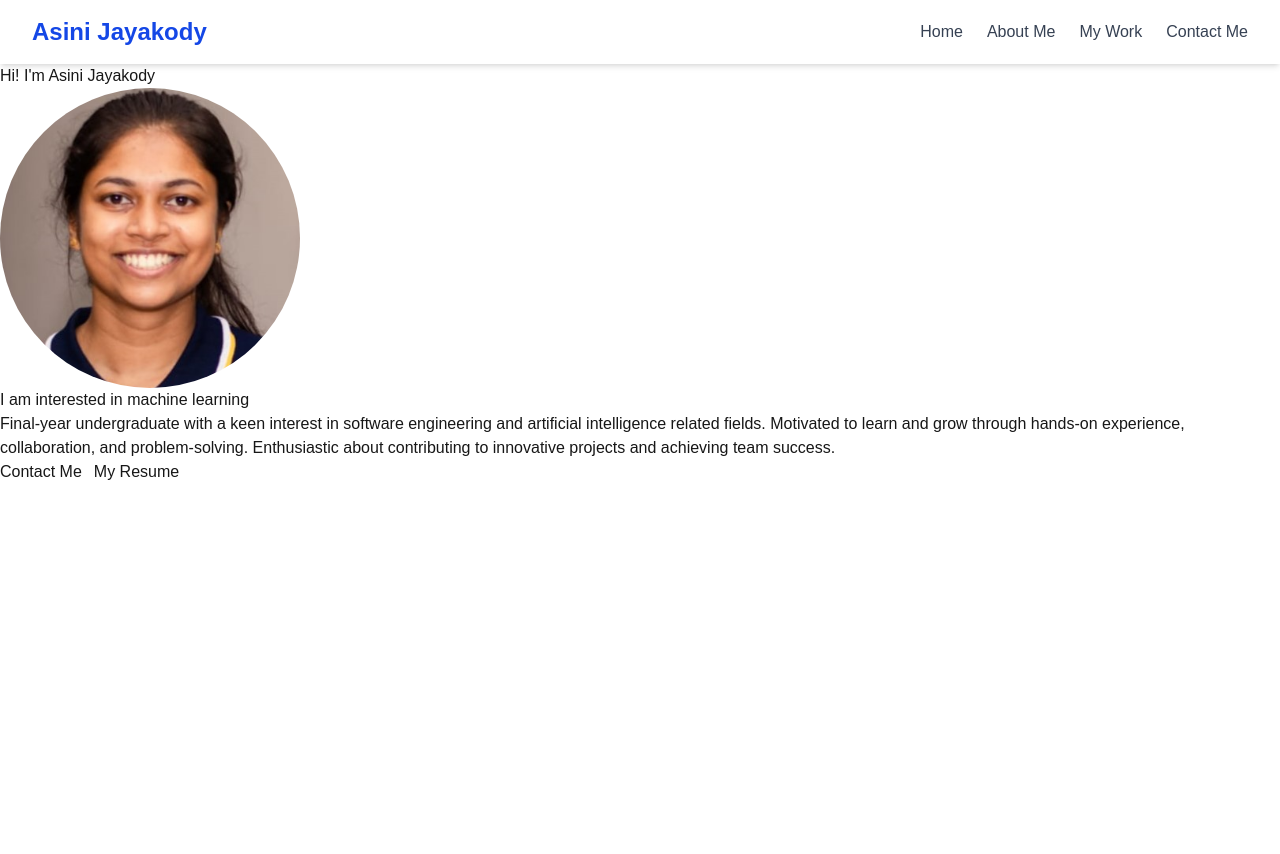
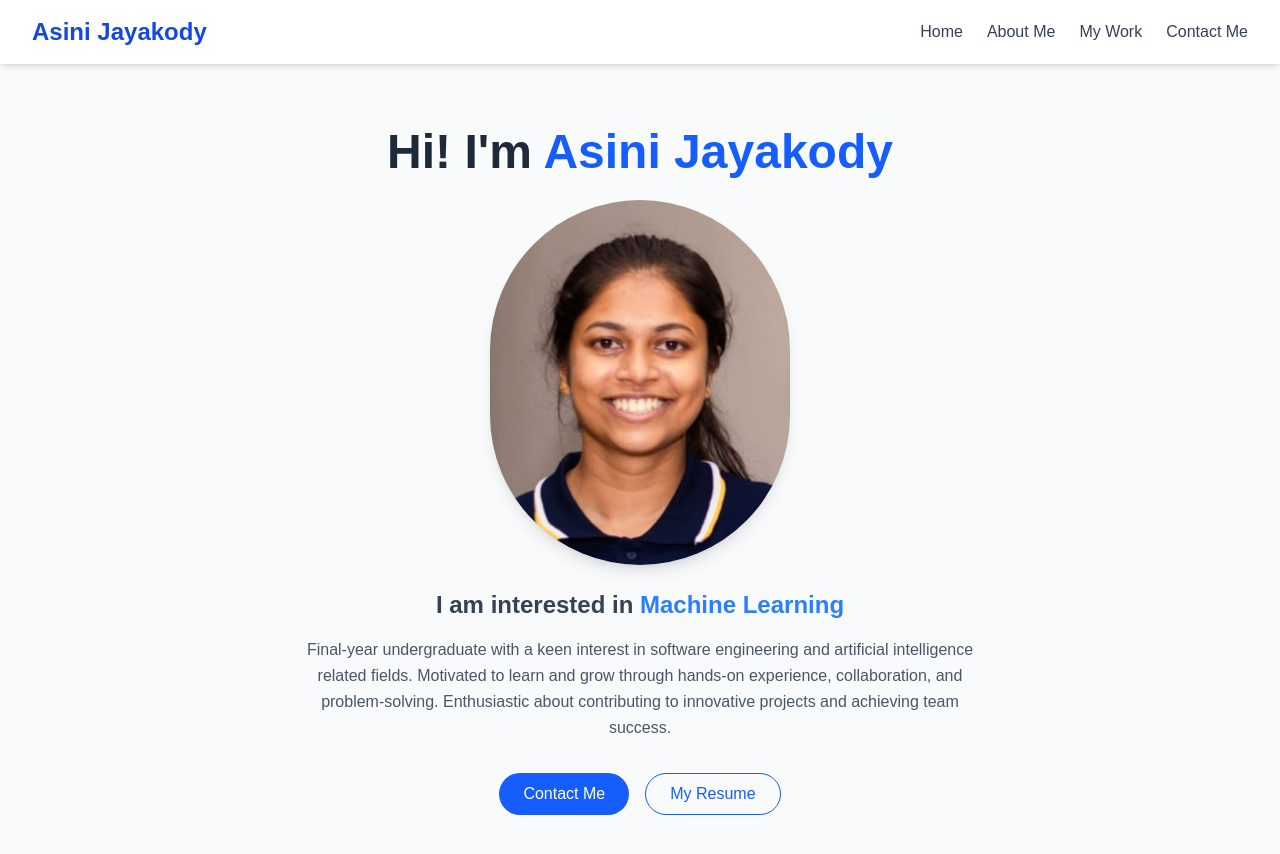
Before and after one commit to Asini-Jayakody/portfolio_website, a Next.js app: page / in a window 1280 px wide. Shown: the top 854 px of the page. Before the commit the page ends 800 px from the top, so only its background shows below. Built offline with nearby package versions, Linux system fonts and the light colour scheme.

Commit message:
add styles to home section

```diff
--- a/src/app/components/Home.jsx
+++ b/src/app/components/Home.jsx
@@ -4,31 +4,41 @@ import profilePic from '../../../public/images/AsiniJayakody.jpg'
 
 export default function Home() {
   return (
-    <div>
-        <h1>Hi! I'm Asini Jayakody</h1>
-        <div>
+    <section className="min-h-screen bg-gray-50 flex items-center justify-center py-16 px-4">
+      <div className="max-w-4xl mx-auto text-center">
+        <h1 className="text-4xl md:text-5xl font-bold text-gray-800 mb-6">
+          Hi! I'm <span className="text-blue-600">Asini Jayakody</span>
+        </h1>
+
+        <div className="flex justify-center mb-6">
           <Image
-                priority
-                // src="https://drive.google.com/uc?export=view&id=1ZWxx5Jr4pI8HJqa5ZZ4ifs_dXVFXCl2K"
             src={profilePic}
-                alt="Picture of the author"
+            alt="Picture of Asini Jayakody"
             width={300}
             height={300}
-                className="rounded-full aspect-square object-cover"
+            className="rounded-full object-cover shadow-lg"
           />
         </div>
-        <h1>I am interested in machine learning</h1>
-        <p> Final-year undergraduate with a keen interest in
-            software engineering and artificial intelligence related
-            fields. Motivated to learn and grow through hands-on
-            experience, collaboration, and problem-solving.
-            Enthusiastic about contributing to innovative projects
-            and achieving team success.
+
+        <h2 className="text-2xl font-semibold text-gray-700 mb-4">
+          I am interested in <span className="text-blue-500">Machine Learning</span>
+        </h2>
+
+        <p className="text-gray-600 leading-relaxed max-w-2xl mx-auto mb-8">
+          Final-year undergraduate with a keen interest in software engineering and artificial intelligence related fields.
+          Motivated to learn and grow through hands-on experience, collaboration, and problem-solving.
+          Enthusiastic about contributing to innovative projects and achieving team success.
         </p>
-        <div className='flex gap-3'>
-            <button>Contact Me</button>
-            <button>My Resume</button>
+
+        <div className="flex justify-center gap-4">
+          <button className="bg-blue-600 text-white px-6 py-2 rounded-full hover:bg-blue-700 transition duration-300">
+            Contact Me
+          </button>
+          <button className="border border-blue-600 text-blue-600 px-6 py-2 rounded-full hover:bg-blue-50 transition duration-300">
+            My Resume
+          </button>
         </div>
       </div>
+    </section>
   )
 }
--- a/src/app/page.js
+++ b/src/app/page.js
@@ -1,13 +1,15 @@
 
 import Header from "./components/Header"
 import Home from "./components/Home"
+import About from "./components/About"
 
 export default function Portfolio() {
   return (
-    <div className="flex flex-col ">
+    <div className="">
       <main >
         <Header/>
         <Home />
+        <About/>
       </main>
 
     </div>
```
Also changed, not shown: 1 other file (tests, documents, lock files or other folders). Lines whose indentation alone changed are shown as unchanged.
